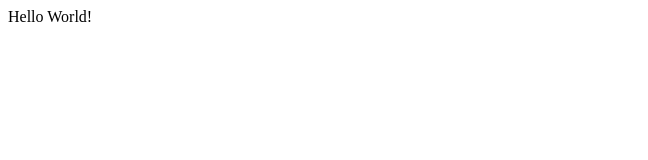
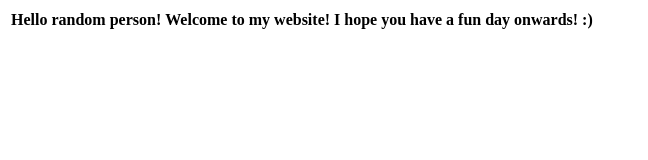
Before and after one commit to InfernoJoes/infernojoes.github.io, a plain HTML site: page index.html in a window 1280 px wide. Shown: the whole page, without its empty margins (0-648 px from the left). Drawn offline with Linux system fonts and the light colour scheme.

Commit message:
Initial commit

```diff
--- a/index.html
+++ b/index.html
@@ -1,3 +1,17 @@
 <html>
-    Hello World!
-<html>
+    <table>
+        <tr>
+            <th>
+                Hello random person!
+            </th>
+
+            <th>
+                Welcome to my website!
+            </th>
+
+            <th>
+                I hope you have a fun day onwards! :)
+            </th>
+        </tr>
+    </table>
+</html>
```
